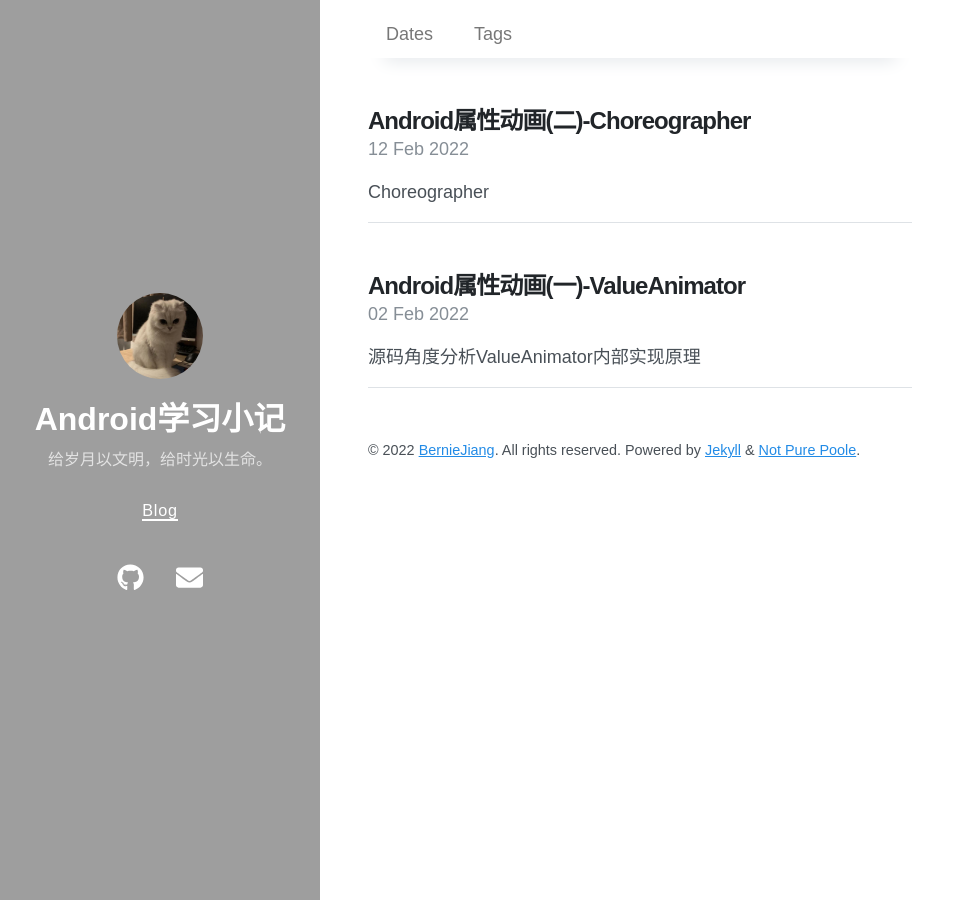
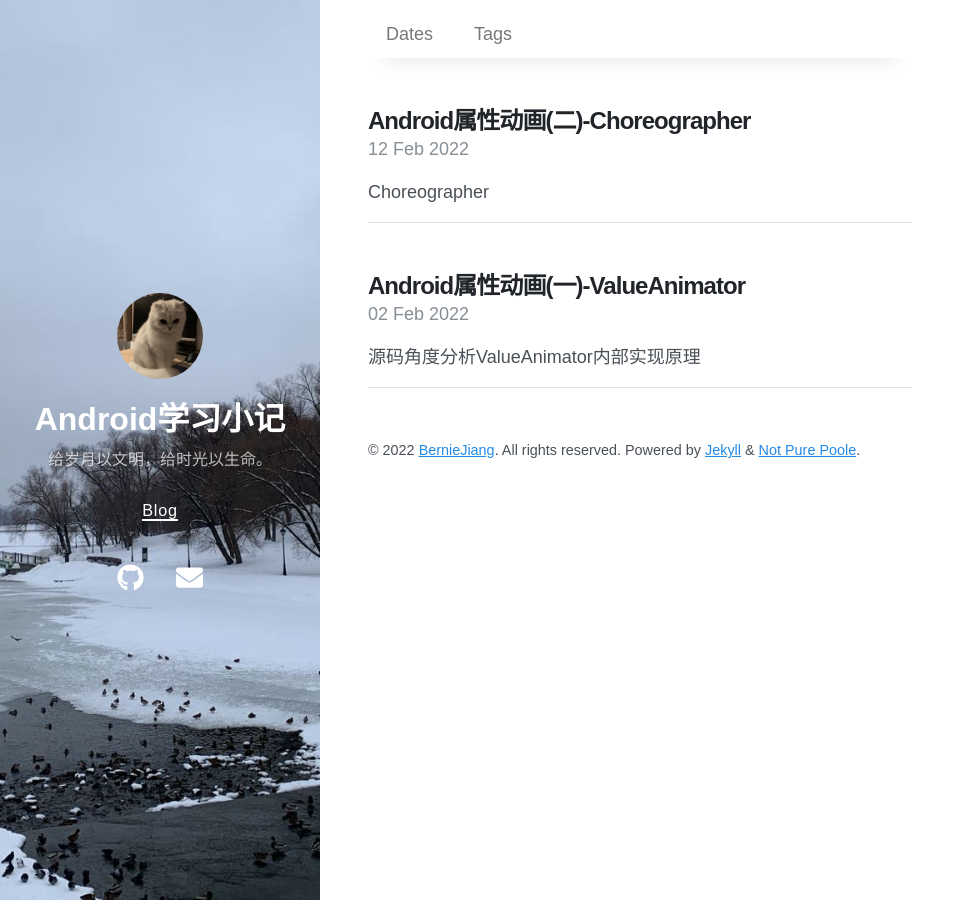
Before and after one commit to Bernie-sw-jiang/BernieJiang.github.io, a Jekyll site: the page built from index.html, in a window 1280 px wide. Shown: the whole page, without its empty margins (0-975 px from the left). Built offline with Jekyll 4.4.1, drawn with Linux system fonts in a browser that asks for light colours; nearby versions of some CDN libraries; the list of posts is cut into pages by our own code.

Commit message:
refactor: refactor style

```diff
--- a/_config.yml
+++ b/_config.yml
@@ -4,8 +4,8 @@ description: 给岁月以文明，给时光以生命。
 url: https://bernie-sw-jiang.github.io/BernieJiang.github.io/
 avatar: /avatar.jpeg
 paginate: 5
-permalink: pretty
-cover_image: /:year-:month-:day-:title/
+permalink: /:year-:month-:day-:title/
+cover_image: /bg.jpeg
 
 # Gems
 plugins:
```
